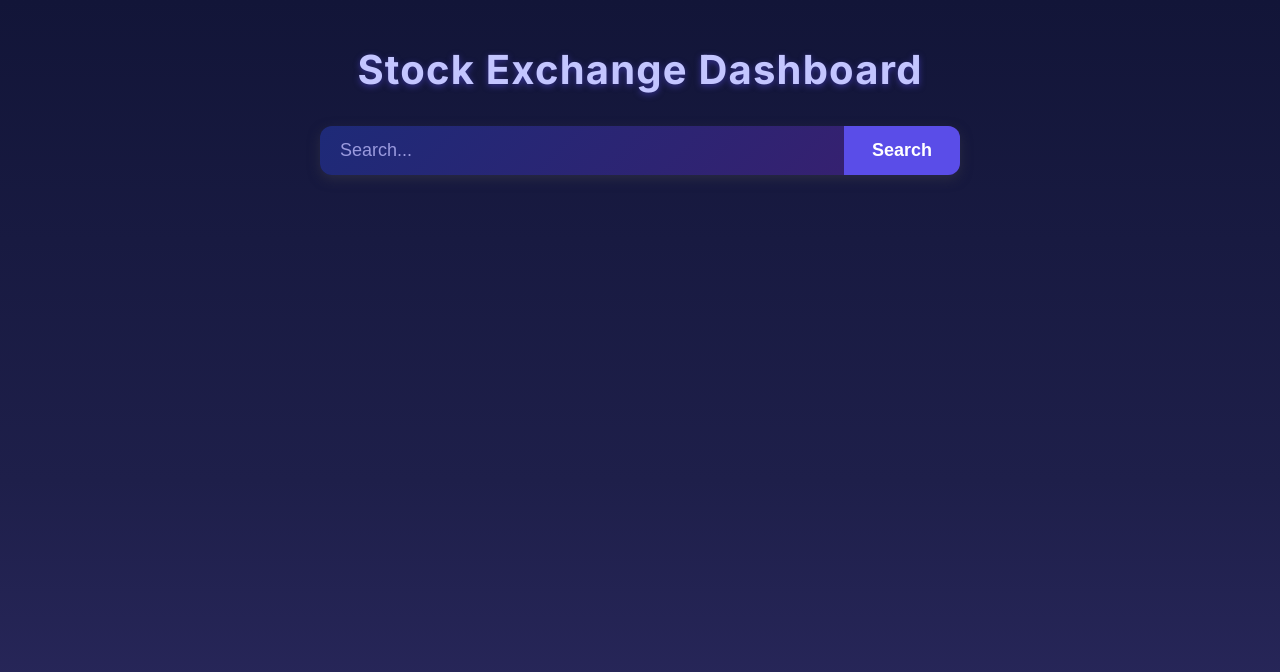
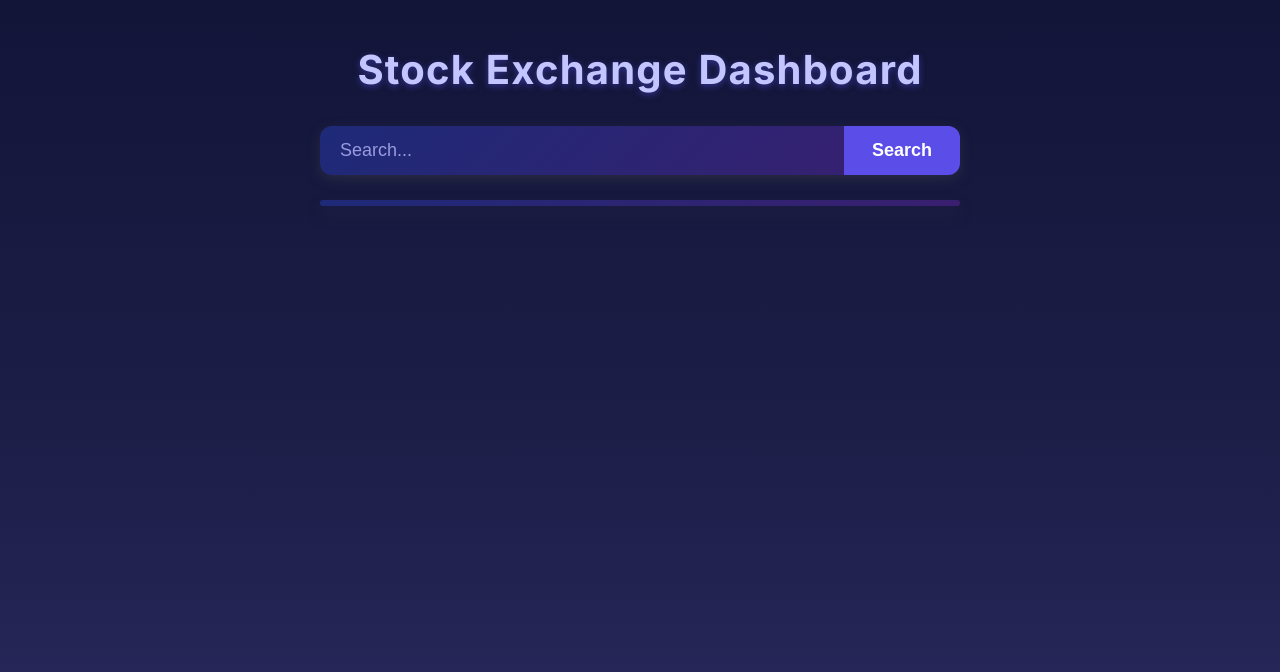
Before and after one commit to mwlky/StockTracer, a React (Vite) app in the folder frontend/: page / in a window 1280 px wide. Shown: the top 672 px of the page. Built offline with nearby package versions, Linux system fonts and the light colour scheme.

Commit message:
divider fix

```diff
--- a/frontend/src/divider/Divider.css
+++ b/frontend/src/divider/Divider.css
@@ -1,7 +1,7 @@
 .divider-divider {
     background: linear-gradient(135deg, #1e2a78, #3a1f6f);
     height: 6px;
-    width: 51vw;
+    width: 100%;
     border-radius: 3px;
     box-shadow: 0 8px 16px rgba(50, 50, 70, 0.3);
 }
--- a/frontend/src/divider/Divider.tsx
+++ b/frontend/src/divider/Divider.tsx
@@ -3,7 +3,7 @@ import "./Divider.css"
 
 const Divider = (): JSX.Element => {
   return (
-    <div className="divider"></div>
+    <div className="divider-divider"></div>
   )
 }
 
```
